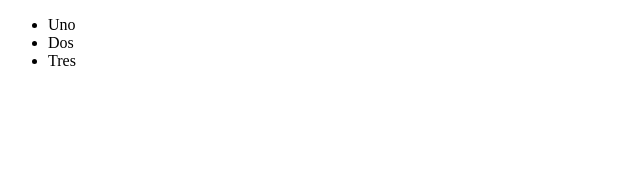
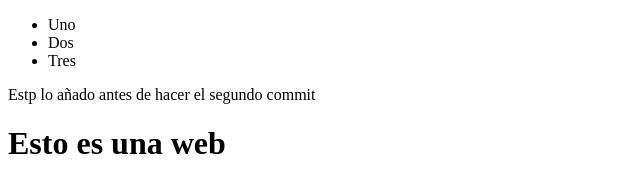
Before and after one commit to pruebaslorenzo/webtest, a plain HTML site: page index.html in a window 1280 px wide. Shown: the whole page, without its empty margins (0-640 px from the left). Drawn offline with Linux system fonts and the light colour scheme.

Commit message:
Mi segundo commit al egundo día para poner un h1

```diff
--- a/index.html
+++ b/index.html
@@ -13,6 +13,8 @@
                 <li>Tres</li>
             </ul>
         </nav>
+        Estp lo añado antes de hacer el segundo commit
+        <h1>Esto es una web</h1>
     </div>
 </body>
 </html>
```
